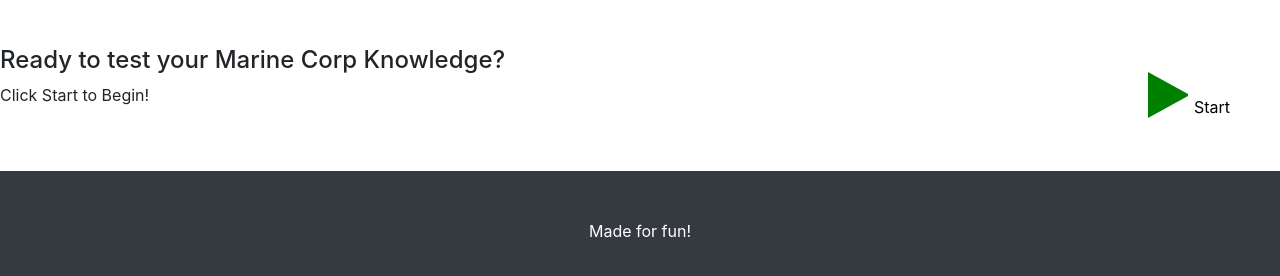
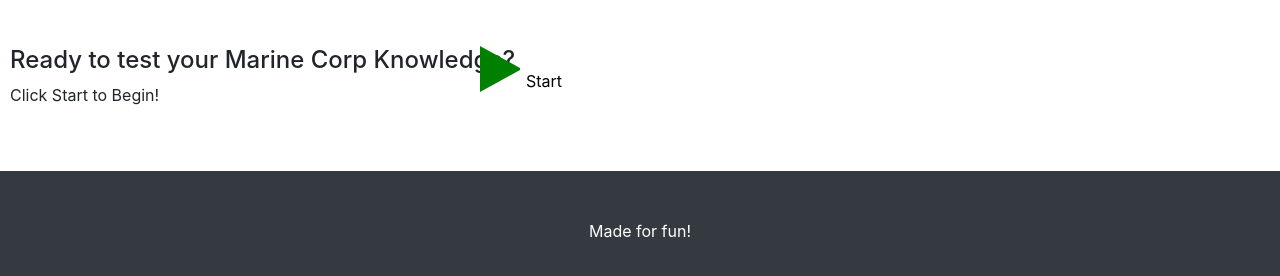
Before and after one commit to timmcgowan/TriviaGame, a plain HTML site: page index.html in a window 1280 px wide. Shown: the part 522-798 px from the top of the page. Drawn offline with nearby package versions, Linux system fonts and the light colour scheme.

Commit message:
fixed typo and start position

```diff
--- a/assets/css/trivia.css
+++ b/assets/css/trivia.css
@@ -9,13 +9,15 @@
 
 .start-div {
     position: fixed;
-    bottom: 160px;
-    right: 80px;
-    float: right;
+    bottom: auto;
+    left: 30pc;
+    float: left;
 }
 #message {
     font-size: 16px;
     max-width: 700px;
+    margin-left: 10px;
+    padding-left: 15px;
 }
 #message h1 {
     font-size: 24px;
--- a/assets/js/questions.js
+++ b/assets/js/questions.js
@@ -33,7 +33,7 @@ var qObj = [{
     options: ["Jarhead","Oscar","Sam","Chesty"],
     answer: "3"
 },{
-    question:"Where to female Marines attend Bootcamp?",
+    question:"Where do female Marines attend bootcamp?",
     options: ["MCRD Parris Island","MCRD San Diego","Camp Lejeune","Ft Jackson"],
     answer: "0"
 },{
```
